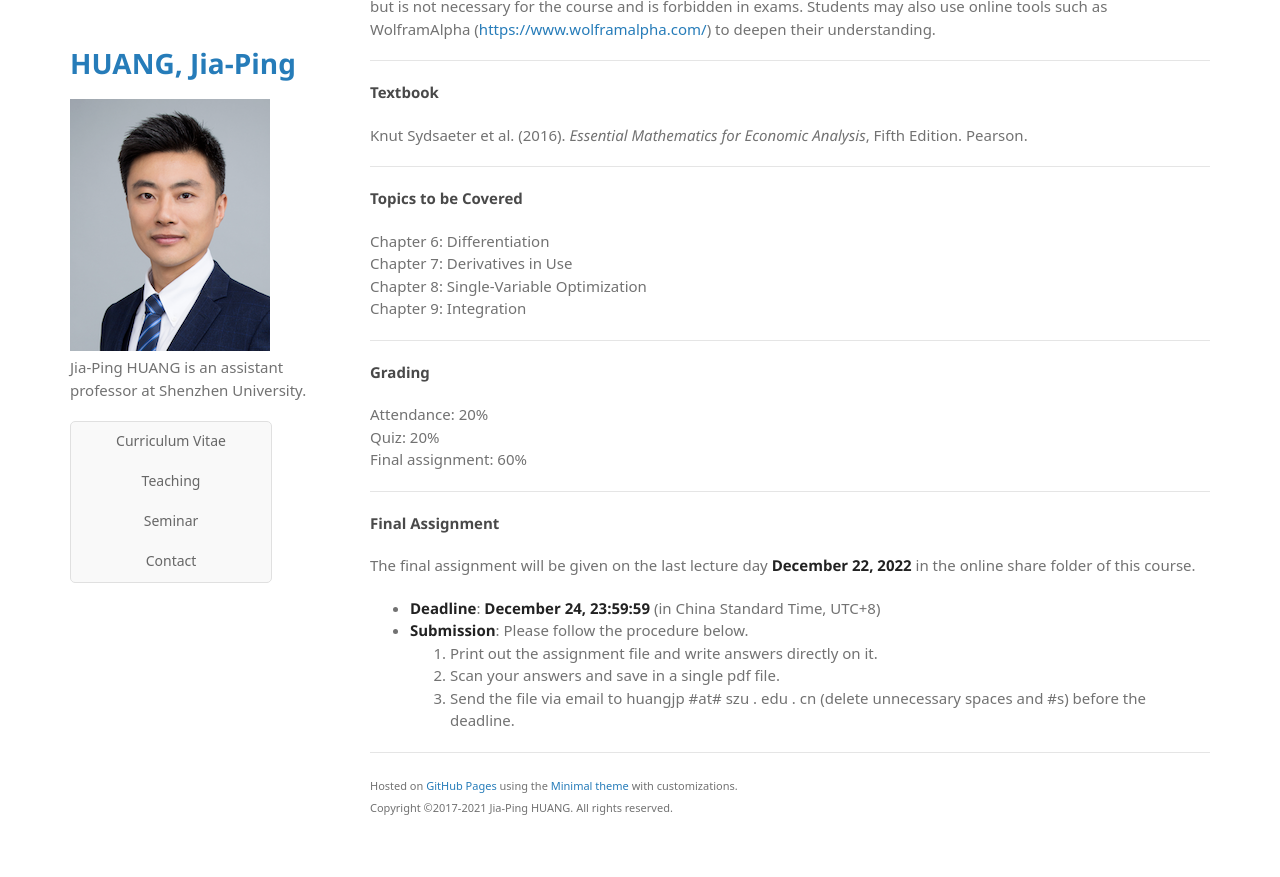
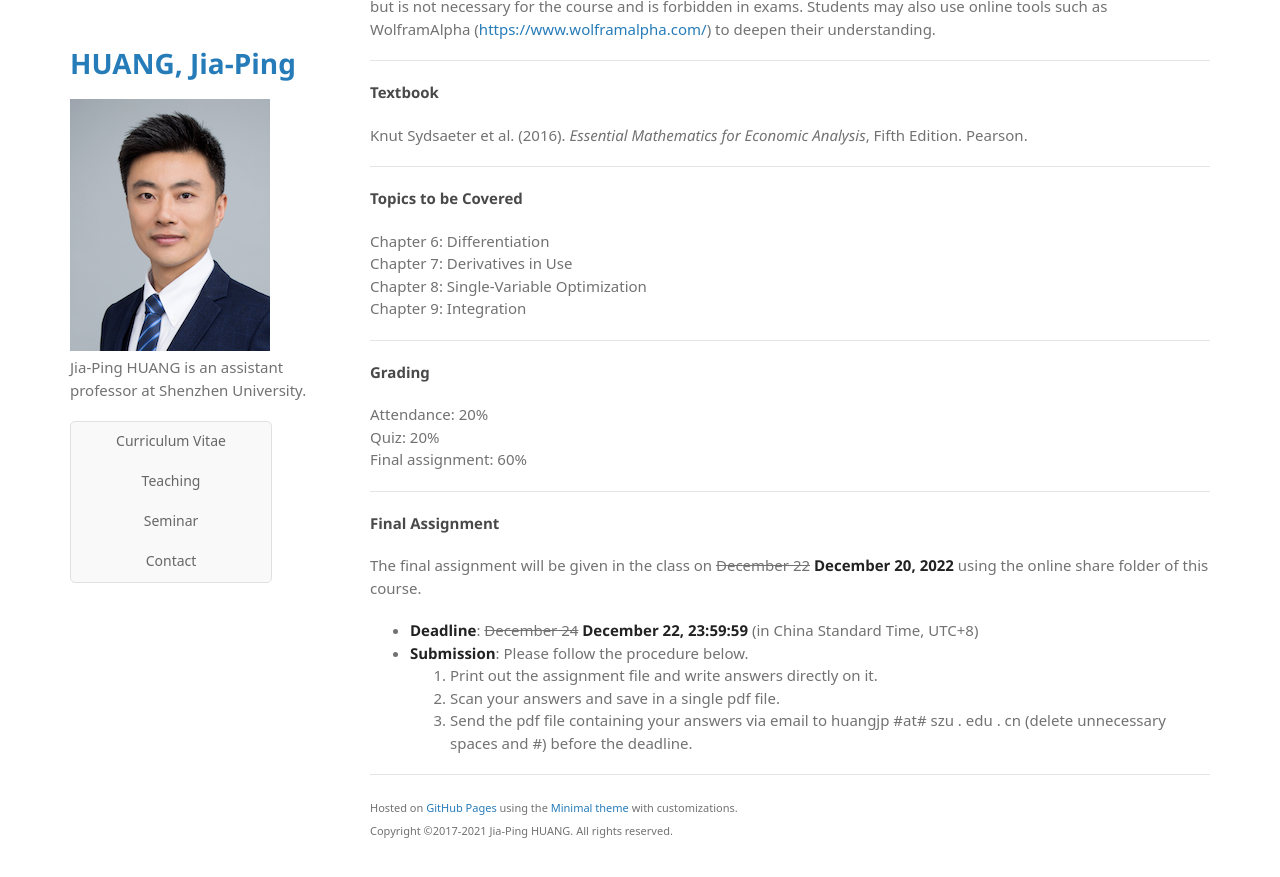
Before and after one commit to huangjp28/huangjp28.github.io, a Jekyll site: the page built from _teaching/03_mathc2.md, in a window 1280 px wide and 900 px high, scrolled down 1251 px. Shown: the top 877 px of the window. Built offline with Jekyll 4.4.1, drawn with Linux system fonts in a browser that asks for light colours; some web fonts are replaced; a script that is not in the unit is left out.

Commit message:
update 20221215

```diff
--- a/_teaching/03_mathc2.md
+++ b/_teaching/03_mathc2.md
@@ -72,13 +72,13 @@ Final assignment: 60%
 ---
 #### Final Assignment
 
-The final assignment will be given on the last lecture day **December 22, 2022** in the online share folder of this course.
+The final assignment will be given in the class on ~~December 22~~ **December 20, 2022** using the online share folder of this course.
 
-* **Deadline**: **December 24, 23:59:59** (in China Standard Time, UTC+8)
+* **Deadline**: ~~December 24~~ **December 22, 23:59:59** (in China Standard Time, UTC+8)
 * **Submission**: Please follow the procedure below.
   1. Print out the assignment file and write answers directly on it.
   2. Scan your answers and save in a single pdf file.
-  3. Send the file via email to huangjp #at# szu . edu . cn (delete unnecessary spaces and #s) before the deadline.
+  3. Send the pdf file containing your answers via email to huangjp #at# szu . edu . cn (delete unnecessary spaces and #) before the deadline.
 
 
 ---
```
Also changed, not shown: _pages/01_CV.md (+2 -2 lines).
